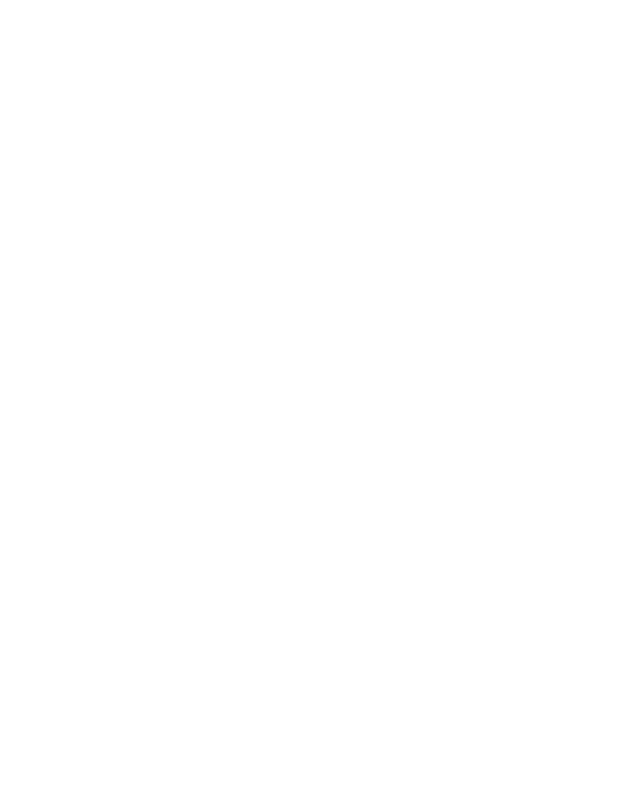
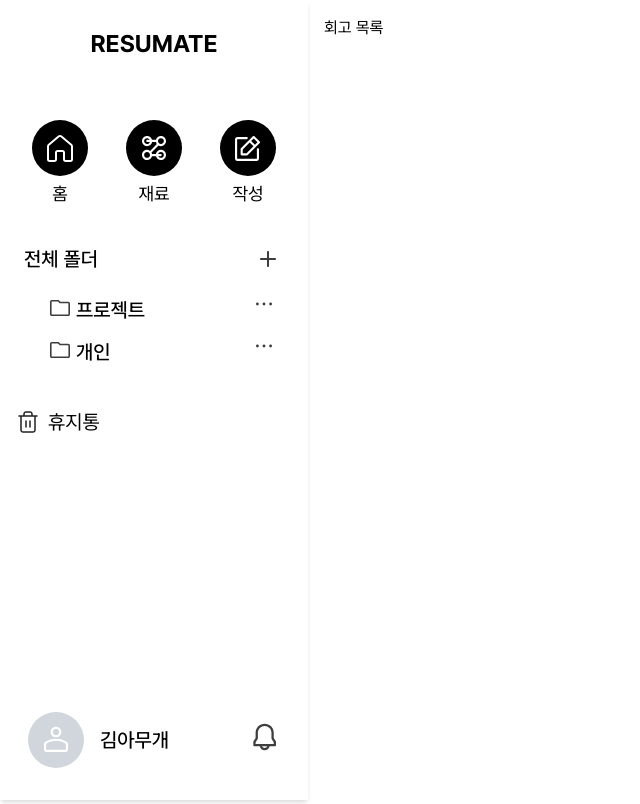
Before and after one commit to career-pirates/resumate-frontend, a React (Vite) app: page /retrospectives in a window 1280 px wide. Before the commit this address had no page. Shown: the whole page, without its empty margins (0-640 px from the left). Built offline with nearby package versions, Linux system fonts and the light colour scheme.

Commit message:
feat: 공통 스타일 설정

```diff
--- a/package.json
+++ b/package.json
@@ -13,11 +13,13 @@
     "@fontsource/pretendard": "^5.2.5",
     "@tailwindcss/vite": "^4.1.12",
     "axios": "^1.11.0",
+    "class-variance-authority": "^0.7.1",
     "clsx": "^2.1.1",
     "eslint-config-prettier": "^10.1.8",
     "react": "^19.1.1",
     "react-dom": "^19.1.1",
     "react-router-dom": "^7.8.2",
+    "tailwind-merge": "^3.3.1",
     "zustand": "^5.0.8"
   },
   "devDependencies": {
--- a/src/App.tsx
+++ b/src/App.tsx
@@ -1,5 +1,6 @@
 import { Route, Routes } from 'react-router-dom'
 import DefaultLayout from './layouts/DefaultLayout'
+import RetrospectiveList from './pages/RetrospectiveList'
 
 function App() {
   return (
@@ -10,6 +11,10 @@
             path="/"
             element={<h1>Home</h1>}
           />
+          <Route
+            path="/retrospectives"
+            element={<RetrospectiveList />}
+          />
         </Route>
       </Routes>
     </>
--- /dev/null
+++ b/src/components/common/Button.tsx
@@ -0,0 +1,46 @@
+import { cva, type VariantProps } from 'class-variance-authority'
+import { cn } from '../../utils/cn'
+import type { ButtonHTMLAttributes } from 'react'
+
+const ButtonVariants = cva(`flex items-center justify-center cursor-pointer`, {
+  variants: {
+    variant: {
+      black: [
+        'bg-[var(--black)] text-[var(--white)] disabled:bg-[var(--gray-light)] disabled:text-[var-(--gray)]',
+      ],
+      line: [
+        'bg-[var(--white)] text-[var(--gray--dark)] border border-solid border-[var(--gray--light)] disabled:bg-[var(--gray--light)] disabled:text-[var-(--gray)] disabled:border disabled:border-solid disabled:border-[var-(--gray)]',
+      ],
+    },
+    size: {
+      sm: 'px-[12px] py-[2px] text-[16px] font-medium rounded-md',
+      md: 'px-[16px] py-[2px] text-[18px] font-medium rounded-md',
+      lg: 'px-[20px] py-[2px] text-[20px] font-medium rounded-lg',
+      xl: 'px-[24px] py-[2px] text-[20px] font-medium rounded-lg',
+    },
+  },
+  defaultVariants: {
+    variant: 'black',
+    size: 'md',
+  },
+})
+
+interface ButtonProps
+  extends ButtonHTMLAttributes<HTMLButtonElement>,
+    VariantProps<typeof ButtonVariants> {
+  className?: string
+  children: React.ReactNode
+}
+
+function Button({ variant, size, className, children, ...rest }: ButtonProps) {
+  return (
+    <button
+      className={cn(ButtonVariants({ variant, size }), className)}
+      {...rest}
+    >
+      {children && children}
+    </button>
+  )
+}
+
+export default Button
--- a/src/index.css
+++ b/src/index.css
@@ -8,3 +8,29 @@
 body * {
   font-family: 'Pretendard';
 }
+
+:root {
+  --black: rgba(32, 32, 32, 1);
+  --white: rgba(255, 255, 255, 1);
+  --white--alter: rgba(247, 247, 247, 1);
+  --gray: rgba(221, 221, 221, 1);
+  --gray--light: rgba(243, 243, 243, 1);
+  --gray--dark: rgba(62, 62, 62, 1);
+  --label--subtle: rgba(128, 128, 128, 1);
+
+  --green: rgba(181, 238, 232, 1);
+  --green--light: rgba(235, 248, 250, 1);
+  --green--dark: rgba(26, 159, 146, 1);
+  --yellow: rgba(255, 232, 150, 1);
+  --yellow--light: rgba(255, 252, 240, 1);
+  --yellow--dark: rgba(240, 168, 0, 1);
+  --blue: rgba(181, 213, 255, 1);
+  --blue--light: rgba(239, 245, 253, 1);
+  --blue--dark: rgba(91, 154, 236, 1);
+  --purple: rgba(218, 163, 255, 1);
+  --purple--light: rgba(251, 244, 255, 1);
+  --purple--dark: rgba(195, 107, 254, 1);
+  --red: rgba(255, 204, 207, 1);
+  --red--light: rgba(255, 238, 239, 1);
+  --red--dark: rgba(246, 116, 121, 1);
+}
--- /dev/null
+++ b/src/pages/RetrospectiveList.tsx
@@ -0,0 +1,9 @@
+function RetrospectiveList() {
+  return (
+    <div>
+      <div>회고 목록</div>
+    </div>
+  )
+}
+
+export default RetrospectiveList
--- /dev/null
+++ b/src/styles/customStyles.ts
@@ -0,0 +1,37 @@
+import type { ClassValue } from 'clsx'
+import { cn } from '../utils/cn'
+
+//Title
+export const mainTitle = (...args: ClassValue[]) =>
+  cn('text-xl', 'font-bold', ...args)
+
+//Input
+export const defaultInput = (...args: ClassValue[]) =>
+  cn(
+    'px-[24px]',
+    'py-[12px]',
+    'text-[var(--black)]',
+    'bg-[var(--white)]',
+    'rounded-[12px]',
+    'border',
+    'border-[var(--gray)]',
+    'focus:bg-[var(--white--alter)]',
+    'placeholder:text-[var(--label--subtle)]',
+    'placeholder:text-[20px]',
+    'placeholder:font-regular',
+    ...args,
+  )
+
+//Card
+export const Card = (...args: ClassValue[]) =>
+  cn('bg-white', 'rounded-[16px]', 'shadow-lg', ...args)
+
+export const retroCard = (...args: ClassValue[]) =>
+  cn(
+    'bg-[var(--white--alter)]',
+    'px-[48px]',
+    'py-[32px]',
+    'rounded-[12px]',
+    'shadow-lg',
+    ...args,
+  )
--- /dev/null
+++ b/src/utils/cn.ts
@@ -0,0 +1,6 @@
+import { clsx, type ClassValue } from 'clsx'
+import { twMerge } from './../../node_modules/tailwind-merge/src/lib/tw-merge'
+
+export function cn(...inputs: ClassValue[]) {
+  return twMerge(clsx(inputs))
+}
```
Also changed, not shown: 1 other file (tests, documents, lock files or other folders).
